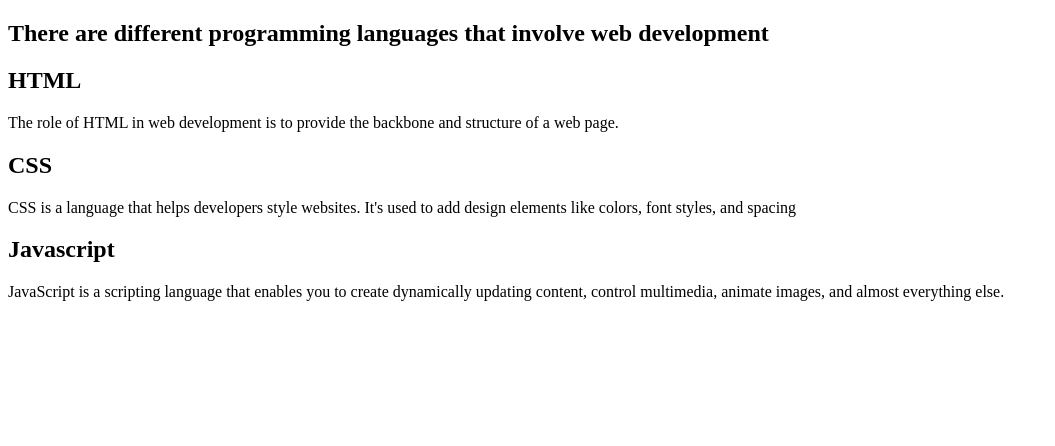
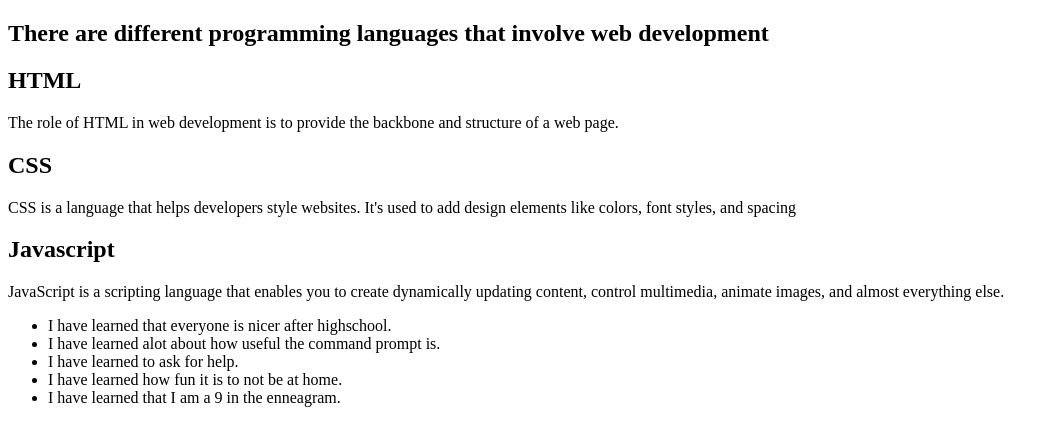
Before and after one commit to C0dingForFun/wednesday, a plain HTML site: page index.html in a window 1280 px wide. Shown: the whole page, without its empty margins (0-1055 px from the left). Drawn offline with Linux system fonts and the light colour scheme.

Commit message:
what I learned

```diff
--- a/index.html
+++ b/index.html
@@ -22,7 +22,15 @@
         <h2>Javascript</h2>
         <p>JavaScript is a scripting language that enables you to create dynamically updating content, control multimedia, animate images, and almost everything else.</p>
     </div>
-
+    <div>
+        <ul>
+            <li>I have learned that everyone is nicer after highschool.</li>
+            <li>I have learned alot about how useful the command prompt is.</li>
+            <li>I have learned to ask for help.</li>
+            <li>I have learned how fun it is to not be at home.</li>
+            <li>I have learned that I am a 9 in the enneagram.</li>
+        </ul>
+    </div>
 </section>
 </body>
 </html>
```
